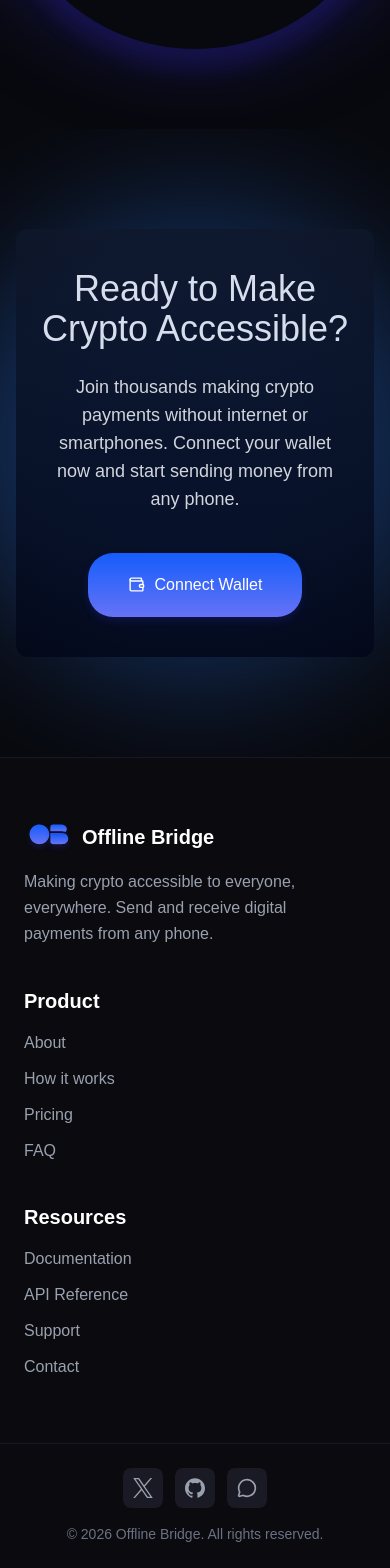
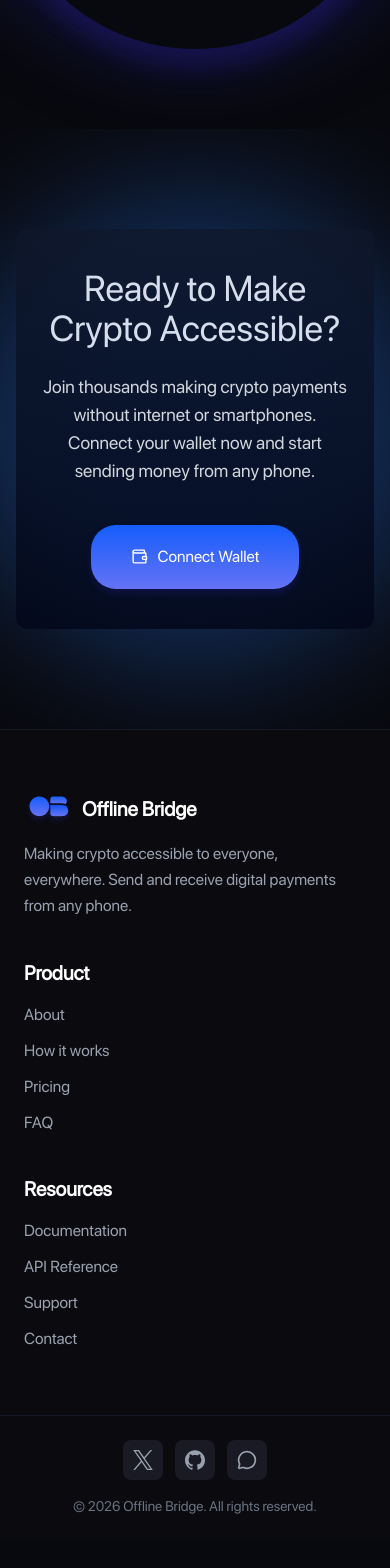
Before and after one commit to Offline-Bridge/frontend, a Next.js app: page / in a window 390 px wide. Shown: the part 5133-6701 px from the top of the page. After the commit the page ends 6673 px from the top, so only its background shows below. Built offline with nearby package versions, Linux system fonts and the light colour scheme.

Commit message:
chore: add sfpro font to components

```diff
--- a/app/Components/Homepage_components/Limitations.tsx
+++ b/app/Components/Homepage_components/Limitations.tsx
@@ -31,7 +31,7 @@ const limitations: Limitation[] = [
 
 export default function Limitations() {
   return (
-    <section className="py-20 px-4 bg-[#0A0A0F] font-sfPro ">
+    <section className="py-20 px-4 bg-[#0A0A0F] font-sfPro">
       <div className="text-center max-w-xl mx-auto mb-16">
         <h2 className="text-4xl md:text-6xl font-bold text-[#D6DEED] mb-4">
           Crypto {"Shouldn't"} Be This Hard
--- a/app/Components/Homepage_components/Ready.tsx
+++ b/app/Components/Homepage_components/Ready.tsx
@@ -3,7 +3,7 @@ import { Button } from "../common/Button";
 
 export default function Ready() {
   return (
-    <section className="bg-[#08090E] py-20 px-4 relative z-0 overflow-hidden">
+    <section className="bg-[#08090E] py-20 px-4 relative z-0 overflow-hidden font-sfPro">
       <div className="absolute rounded-full w-120 h-120 md:w-140 md:h-140 bg-[#2B7FFF] left-1/2 top-1/2 -translate-x-1/2 -translate-y-1/2 blur-3xl opacity-30 z-10"></div>
 
       <div className="relative bg-linear-to-b from-[#0F172BCC] to-[#020618CC] py-10 mx-auto max-w-4xl px-6 flex flex-col justify-center items-center text-center gap-10 rounded-xl my-5 z-20">
--- a/app/Components/Homepage_components/Solution.tsx
+++ b/app/Components/Homepage_components/Solution.tsx
@@ -30,7 +30,7 @@ const features = [
 
 export default function Solution() {
   return (
-    <section className="relative flex flex-col px-6 md:px-10 xl:px-16 py-16 md:py-32 gap-12 md:gap-20 overflow-hidden">
+    <section className="relative flex flex-col px-6 md:px-10 xl:px-16 py-16 md:py-32 gap-12 md:gap-20 overflow-hidden font-sfPro">
       <div className="absolute bg-radial from-[#CAC1FF] via-[#2B25AB] to-[#2B25AB] blur-[100px] w-[75%] h-150 rounded-full top-0 left-1/2 -translate-x-1/2 -translate-y-1/2 opacity-60 z-10"></div>
 
       <div className="flex flex-col lg:flex-row justify-between items-start lg:items-center gap-6 lg:gap-0 z-20">
--- a/app/Components/common/Footer.tsx
+++ b/app/Components/common/Footer.tsx
@@ -25,7 +25,7 @@ const socialLinks = [
 
 export default function Footer() {
   return (
-    <footer className="bg-[#0A0A0F] border-t border-gray-800/50">
+    <footer className="bg-[#0A0A0F] border-t border-gray-800/50 font-sfPro">
       <div className="max-w-7xl mx-auto px-6 py-16">
         <div className="flex justify-between items-center max-sm:flex-col max-sm:gap-10">
           <div className="max-sm:w-full">
```
